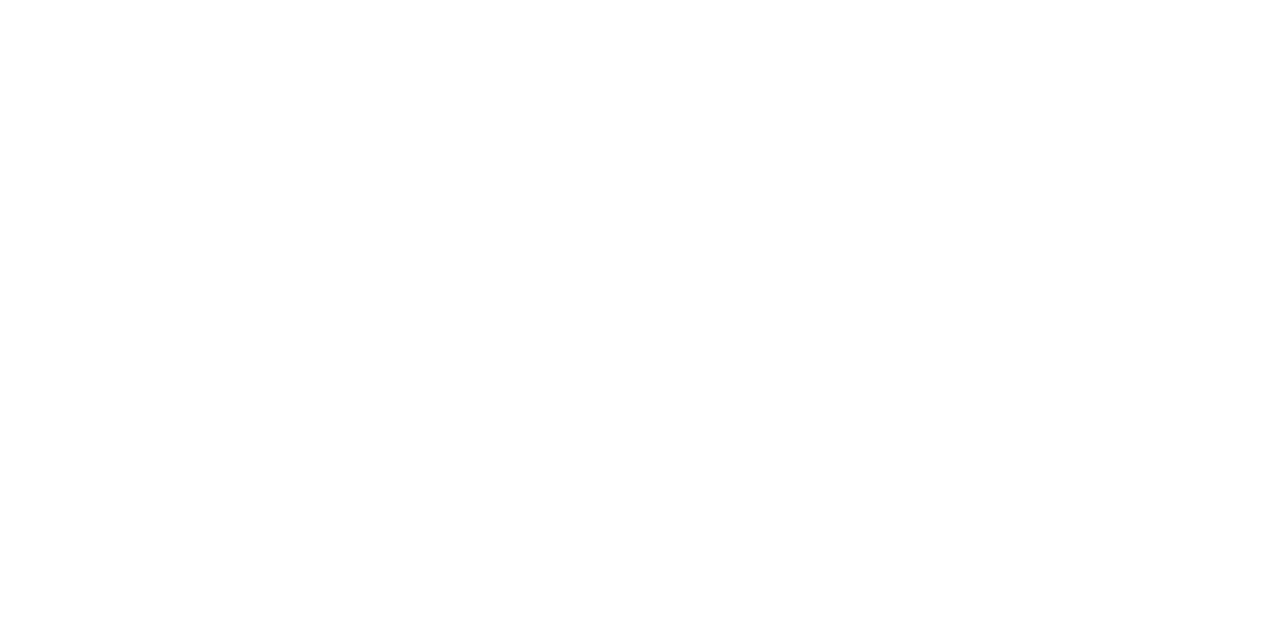
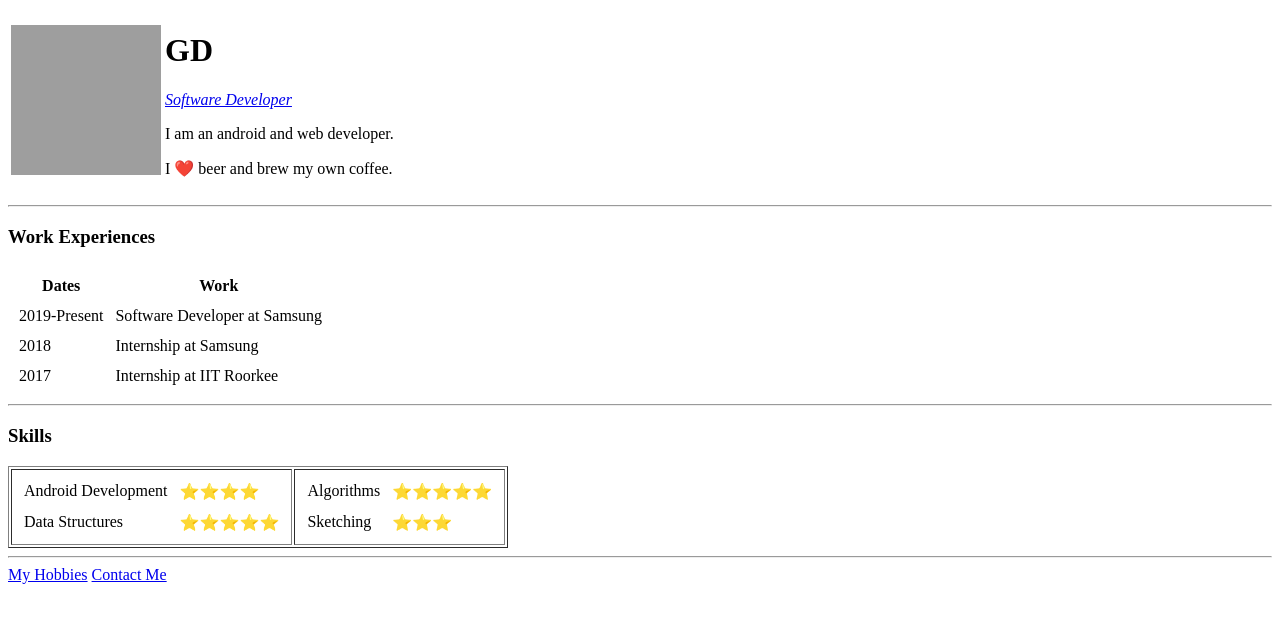
Before and after one commit to gouravdhar/web-development-bootcamp-2020-udemy, a plain HTML site: page index.html in a window 1280 px wide. Drawn offline with Linux system fonts and the light colour scheme; grey boxes are pictures that could not be loaded.

Commit message:
firs commit

```diff
--- a/index.html
+++ b/index.html
@@ -1,9 +1,89 @@
 <!DOCTYPE html>
 <html>
-<head>
-	<title>GD's Personal Site</title>
-</head>
-<body>
+	<head>
+		<meta charset="utf-8">
+		<title>GD's Personal Site</title>
+	</head>
 
-</body>
+	<body>
+		<table>
+			<tr>
+				<td>
+					<img src="https://scontent.fdel11-2.fna.fbcdn.net/v/t1.0-9/87028858_2743445412369979_2544929274347913216_n.jpg?_nc_cat=107&ccb=2&_nc_sid=09cbfe&_nc_ohc=wvjgzNwB2EYAX9OvbpD&_nc_ht=scontent.fdel11-2.fna&oh=9ff7f52a68bfbbcaff5dcb6e5d43cca7&oe=5FCA02ED" alt="GD's profile picture" width="150" height="150">
+				</td>
+				<td>
+					<h1>GD</h1>
+					<p><em><a href="https://www.linkedin.com/in/gouravdhar/">Software Developer</a></em></p>
+					<p>I am an android and web developer.</p>
+					<p>I ❤️ beer and brew my own coffee.</p>
+				</td>
+			</tr>
+		</table>
+
+		<hr>
+		<h3>Work Experiences</h3>
+		<table cellspacing="10">
+			<thead>
+				<tr>
+					<th>Dates</th>
+					<th>Work</th>
+				</tr>
+			</thead>
+			<tbody>
+				<tr>
+					<td>2019-Present</td>
+					<td> Software Developer at Samsung</td>
+				</tr>
+				<tr>
+					<td>2018</td>
+					<td>Internship at Samsung</td>
+				</tr>
+				<tr>
+					<td>2017</td>
+					<td>Internship at IIT Roorkee</td>
+				</tr>
+			</tbody>
+		</table>
+
+		<hr>
+		<h3>Skills</h3>
+		<table border = "1">
+			<tr>
+				<td>
+					<table cellspacing="10">
+						<tr>
+							<td>Android Development</td>
+							<td>⭐⭐⭐⭐</td>
+						</tr>
+						<tr>
+							<td>Data Structures</td>
+							<td>⭐⭐⭐⭐⭐</td>
+						</tr>
+					</table>
+				</td>
+				<td>
+					<table cellspacing="10">
+						<tr>
+							<td>Algorithms</td>
+							<td>⭐⭐⭐⭐⭐</td>
+						</tr>
+						<tr>
+							<td>Sketching</td>
+							<td>⭐⭐⭐</td>
+						</tr>
+					</table>
+				</td>
+			</tr>
+		</table>
+		<!-- <ul>
+			<li>Android Development</li>
+			<li>Data Structures</li>
+			<li>Algorithms</li>
+			<li>Sketching</li>
+		</ul> -->
+
+		<hr>
+		<a href="hobbies.html">My Hobbies</a>
+		<a href="contactme.html">Contact Me</a>
+	</body>
 </html>
```
Also changed, not shown: contactme.html (added, +23 -0 lines), hobbies.html (added, +15 -0 lines).
